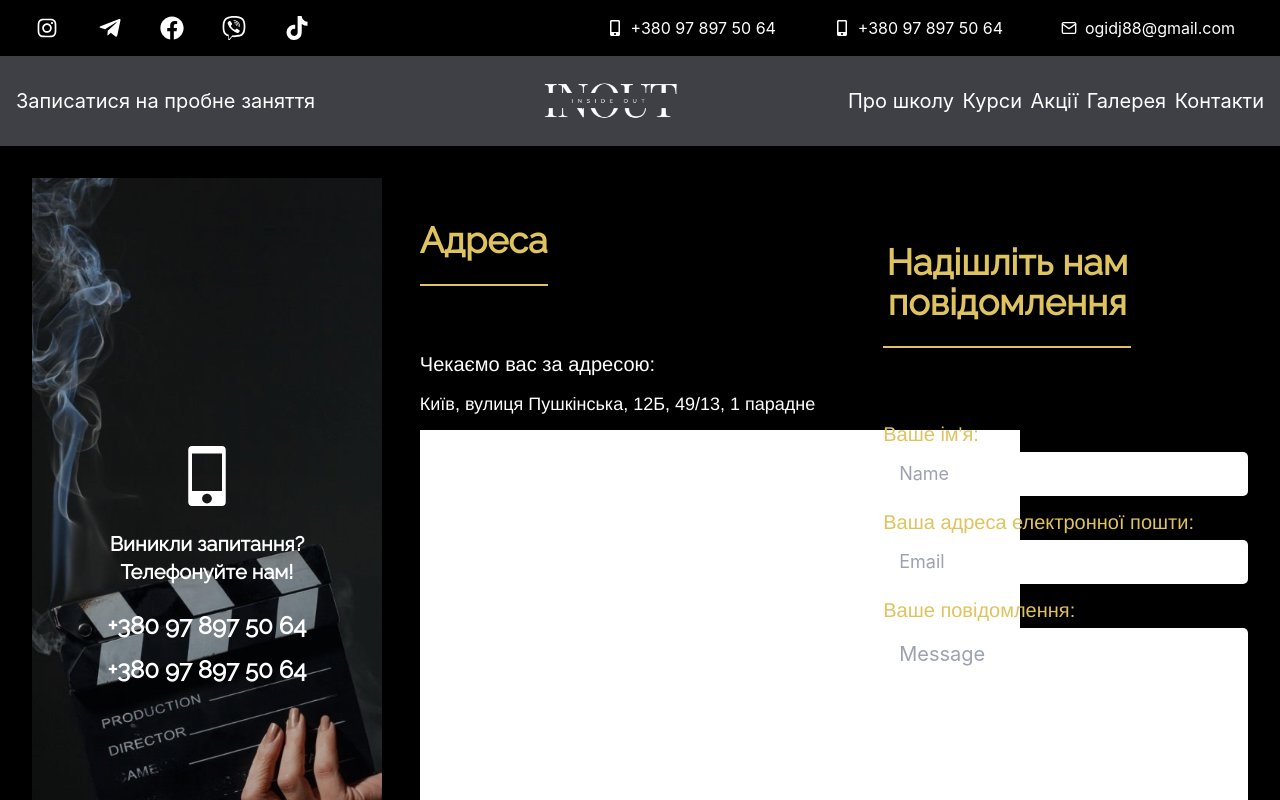
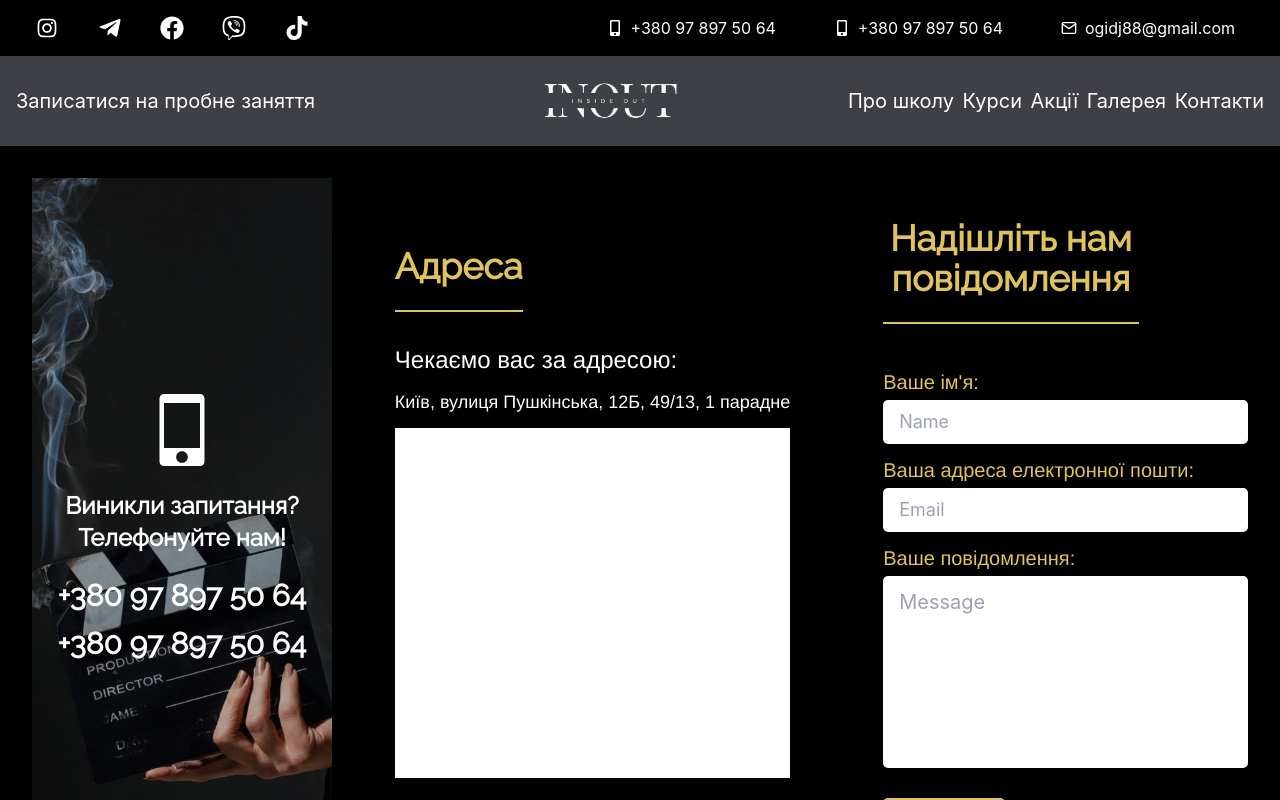
Before and after one commit to VladyslavMazurets/zona_course, a React (Create React App) app: page /contactus in a window 1280 px wide. Shown: the top 800 px of the page. Built offline with nearby package versions, Linux system fonts and the light colour scheme; a web font is replaced by a local one.

Commit message:
completed ContactUs component

```diff
--- a/src/components/ContactUs.jsx
+++ b/src/components/ContactUs.jsx
@@ -2,14 +2,14 @@ import React from 'react';
 import { GoDeviceMobile } from 'react-icons/go';
 
 const numberStyle = `text-2xl font-raleway font-bold mt-2 xl:mt-3 md:text-4xl
-lg:text-2xl`;
+lg:text-2xl xl:text-3xl 2xl:text-4xl`;
 const inputTitleStyle = `flex flex-col text-xl text-gold font-droid mt-5 mb-1
-md:text-2xl md:mt-4 lg:text-xl lg:mt-3`;
+md:text-2xl md:mt-4 lg:text-xl lg:mt-3 2xl:text-2xl`;
 const inputStyle = `text-lg text-black py-1 px-3 w-full rounded-[5px]
 border-4 border-transparent focus:outline-none focus:border-gold md:text-xl
-lg:text-lg`;
+lg:text-lg 2xl:text-xl`;
 const titleStyle = `text-3xl text-gold font-raleway font-semibold mb-5
-border-b-2 border-gold pb-6 md:mb-8 md:text-5xl lg:text-4xl`;
+border-b-2 border-gold pb-6 md:mb-8 md:text-5xl lg:text-4xl 2xl:text-5xl`;
 
 function ContactUs() {
   return (
@@ -19,13 +19,13 @@ function ContactUs() {
     >
       <div
         className="flex flex-col justify-between items-center py-8 w-[85%]
-      lg:flex-row lg:w-[95%]"
+      lg:flex-row lg:w-[95%] 2xl:w-[85%]"
       >
         <div
           className="bg-[url('/src/assets/images/contact_bg.jpg')] bg-center
           bg-no-repeat bg-cover h-[430px] w-[280px] flex items-center
           justify-center relative md:h-[350px] md:w-[700px] lg:w-[250px]
-          lg:h-[700px] xl:h-[775px] xl:w-[350px]"
+          lg:h-[700px] xl:w-[300px] 2xl:h-[775px] 2xl:w-[350px]"
         >
           <div className="absolute z-0 h-full w-full bg-black opacity-20" />
 
@@ -33,10 +33,13 @@ function ContactUs() {
             className="absolute z-10 text-white flex flex-col text-center
            items-center"
           >
-            <GoDeviceMobile className="text-5xl mb-6 md:text-7xl lg:text-6xl" />
+            <GoDeviceMobile
+              className="text-5xl mb-6 md:text-7xl lg:text-6xl
+            xl:text-7xl"
+            />
             <span
               className="text-xl font-raleway font-semibold leading-10
-            md:mb-3 md:text-2xl lg:text-xl"
+            md:mb-3 md:text-2xl lg:text-xl xl:text-2xl"
             >
               Виникли запитання? <br /> Телефонуйте нам!
             </span>
@@ -47,17 +50,17 @@ function ContactUs() {
 
         <div
           className="flex flex-col items-center mt-12 lg:m-0 lg:w-[35%]
-        lg:items-start"
+        lg:items-start 2xl:w-auto"
         >
           <span className={`${titleStyle} w-max`}>Адреса</span>
 
           <div
             className="flex flex-col items-center text-center lg:mt-8
-            lg:text-start lg:items-start"
+            lg:text-start lg:items-start xl:m-0"
           >
             <span
               className="text-xl font-droid text-white mb-3 md:text-2xl
-            lg:text-xl"
+            lg:text-xl xl:text-2xl"
             >
               Чекаємо вас за адресою:
             </span>
@@ -67,7 +70,8 @@ function ContactUs() {
 
             <div
               className="w-[290px] h-[450px] bg-white md:w-[700px] lg:w-full
-              lg:h-[300px] lg:mb-8 xl:w-[600px] xl:h-[450px]"
+              lg:h-[300px] lg:mb-8 xl:w-full xl:h-[350px] 2xl:w-[550px]
+              2xl:h-[380px]"
             />
           </div>
         </div>
@@ -78,14 +82,14 @@ function ContactUs() {
         >
           <span
             className={`${titleStyle} text-center w-[80%] md:w-[50%] lg:w-[85%]
-          xl:w-[68%]`}
+          xl:w-[70%] 2xl:w-[68%]`}
           >
             Надішліть нам повідомлення
           </span>
 
           <form className="flex flex-col w-full">
             <label htmlFor="name">
-              <span className={`${inputTitleStyle} xl:mt-10`}>
+              <span className={`${inputTitleStyle} 2xl:mt-10`}>
                 Ваше ім&apos;я:
               </span>
               <input
```
